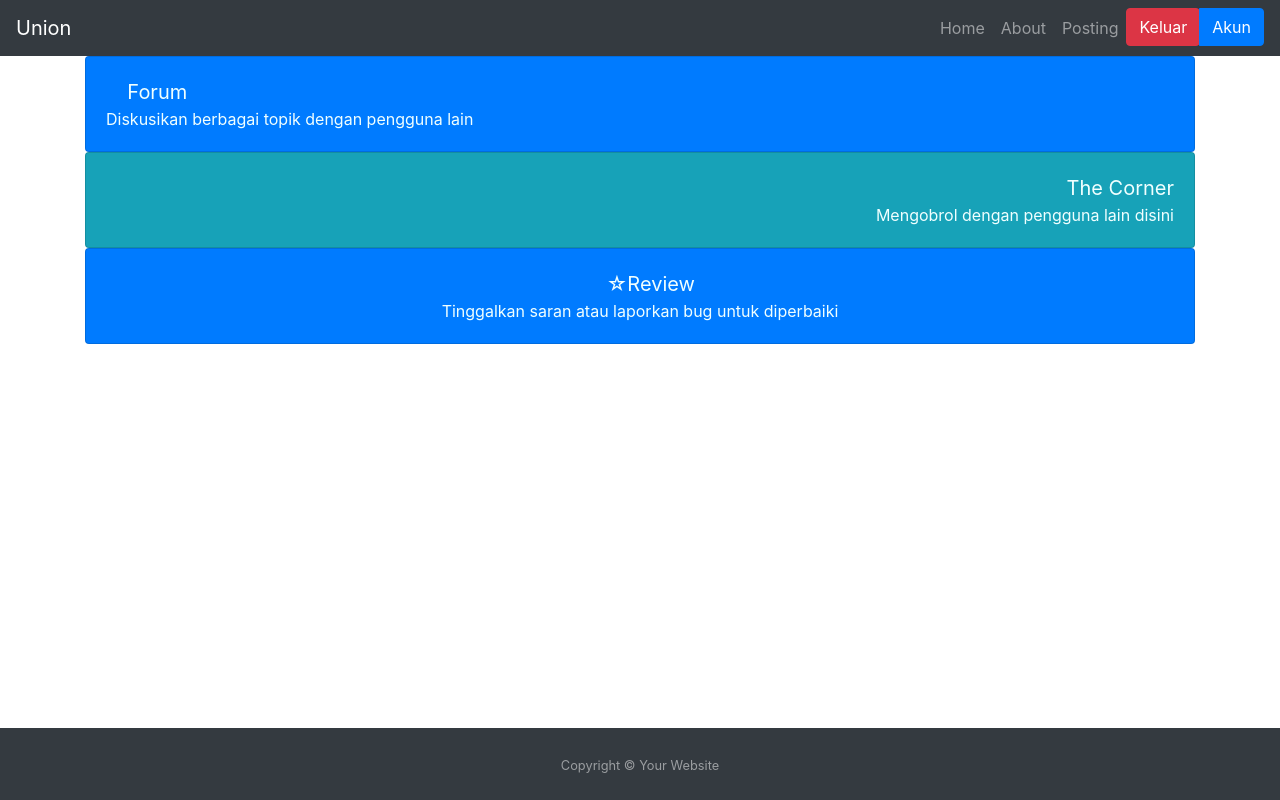
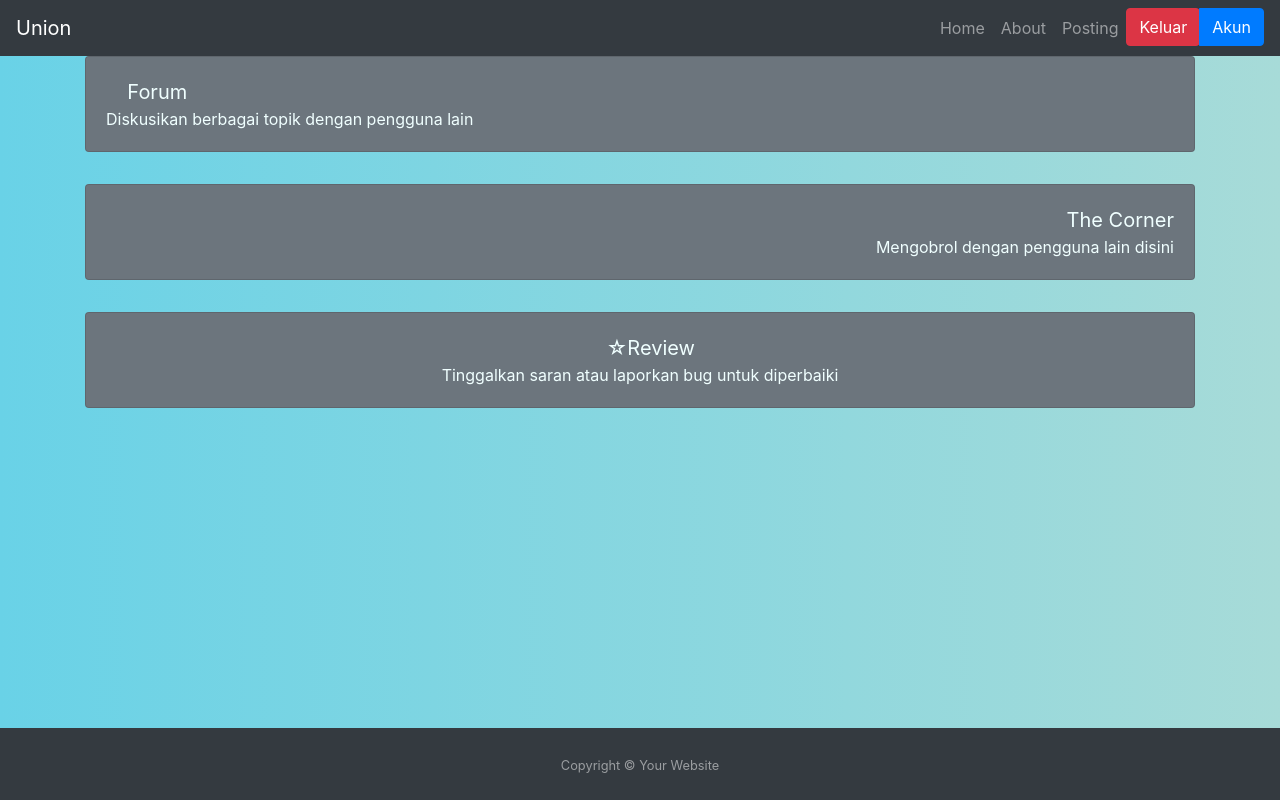
Before and after one commit to Alpha-craft/Union, a PHP site: page / in a window 1280 px wide. Run offline with PHP 8.4, Linux system fonts and the light colour scheme; some libraries are stand-ins or nearby versions.

Commit message:
menambahkan jarak pada masing masing card

```diff
--- a/css/style.css
+++ b/css/style.css
@@ -1,6 +1,12 @@
 html,
 body {
+    background: linear-gradient(to right, #69d2e7, #a7dbd8);
     height: 100%;
+}
+
+a:link:hover {
+    color: whitesmoke;
+    text-decoration: none;
 }
 
 #page-content {
@@ -30,3 +36,7 @@ body {
 .lab {
     font-size: 2rem;
 }
+
+.jarak {
+    margin: 2rem;
+}
--- a/index.html
+++ b/index.html
@@ -77,8 +77,8 @@ if(isset($_POST["keluar"])){
                 <span class="symbol">&#9876</span>
                 <span class="labelTitle">Union</span>
             </div> -->
-            <div class="card-coloumns">
-                <div class="card bg-primary">
+            <div class="card-coloumns ">
+                <div class="card bg-secondary">
                     <div class="card-body text-left">
                         <a href="forum/forum.php" class="homeLink">
                             <p class="card-text">
@@ -88,7 +88,8 @@ if(isset($_POST["keluar"])){
                         </a>
                     </div>
                 </div>
-                <div class="card bg-info">
+                <div class="jarak"></div>
+                <div class="card bg-secondary">
                     <div class="card-body text-right">
                         <a href="corner/chatroom.php" class="homeLink">
                             <p class="card-text">
@@ -98,9 +99,10 @@ if(isset($_POST["keluar"])){
                         </a>
                     </div>
                 </div>
-                <div class="card bg-primary">
+                <div class="jarak"></div>
+                <div class="card bg-secondary">
                     <div class="card-body text-center">
-                        <a href="" class="homeLink">
+                        <a href="ddd" class="homeLink">
                             <p class="card-text">
                                 <span class="homeTitle">&#9734;Review</span>
                                 <span class="homeText">Tinggalkan saran atau laporkan bug untuk diperbaiki</span>
@@ -108,6 +110,7 @@ if(isset($_POST["keluar"])){
                         </a>
                     </div>
                 </div>
+                <div class="jarak"></div>
                 <!-- <div class="botLabel">
                     <a href="index.php" class="botBtn">Home</a>
                     <a href="about.html" class="botBtn">About</a>
@@ -115,6 +118,7 @@ if(isset($_POST["keluar"])){
                 </div> -->
             </div>
         </div>
+
 
         <footer id="sticky-footer" class=" footer py-4 bg-dark text-white-50">
             <div class="container text-center">
```
